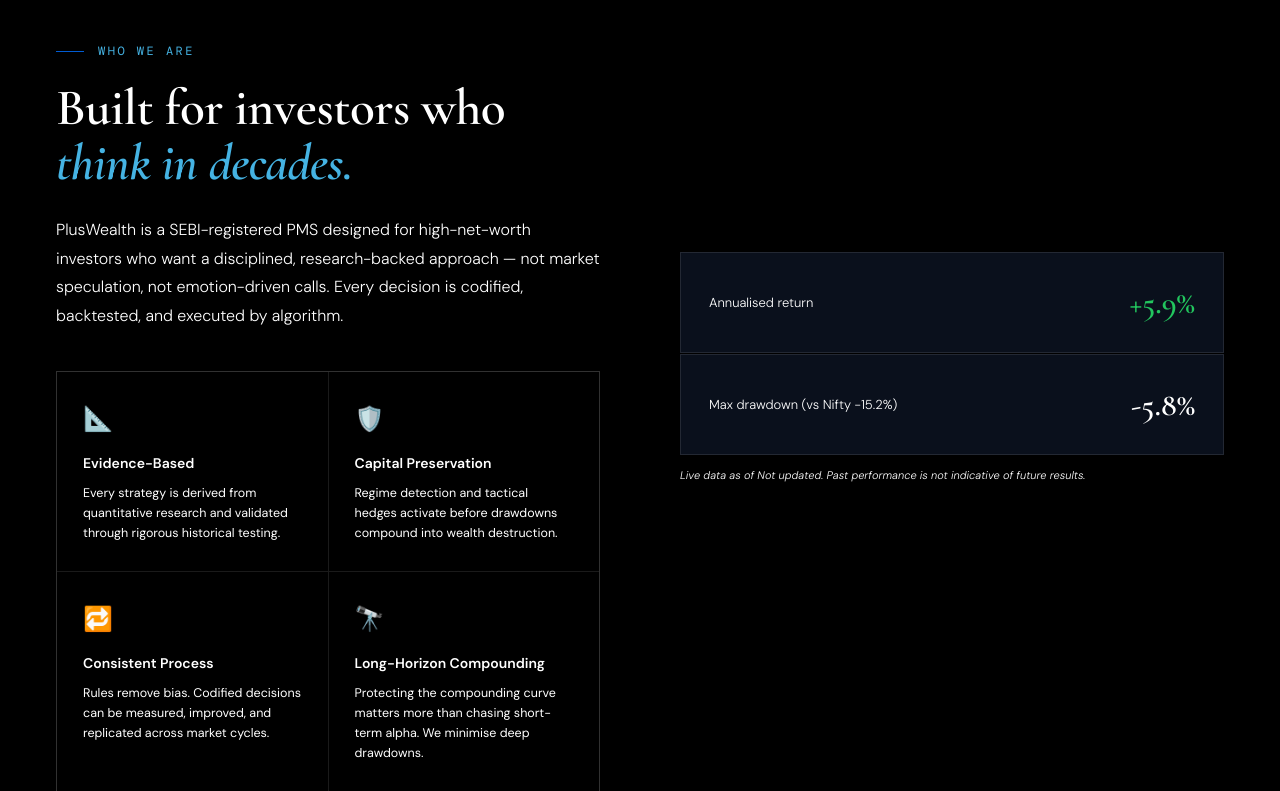
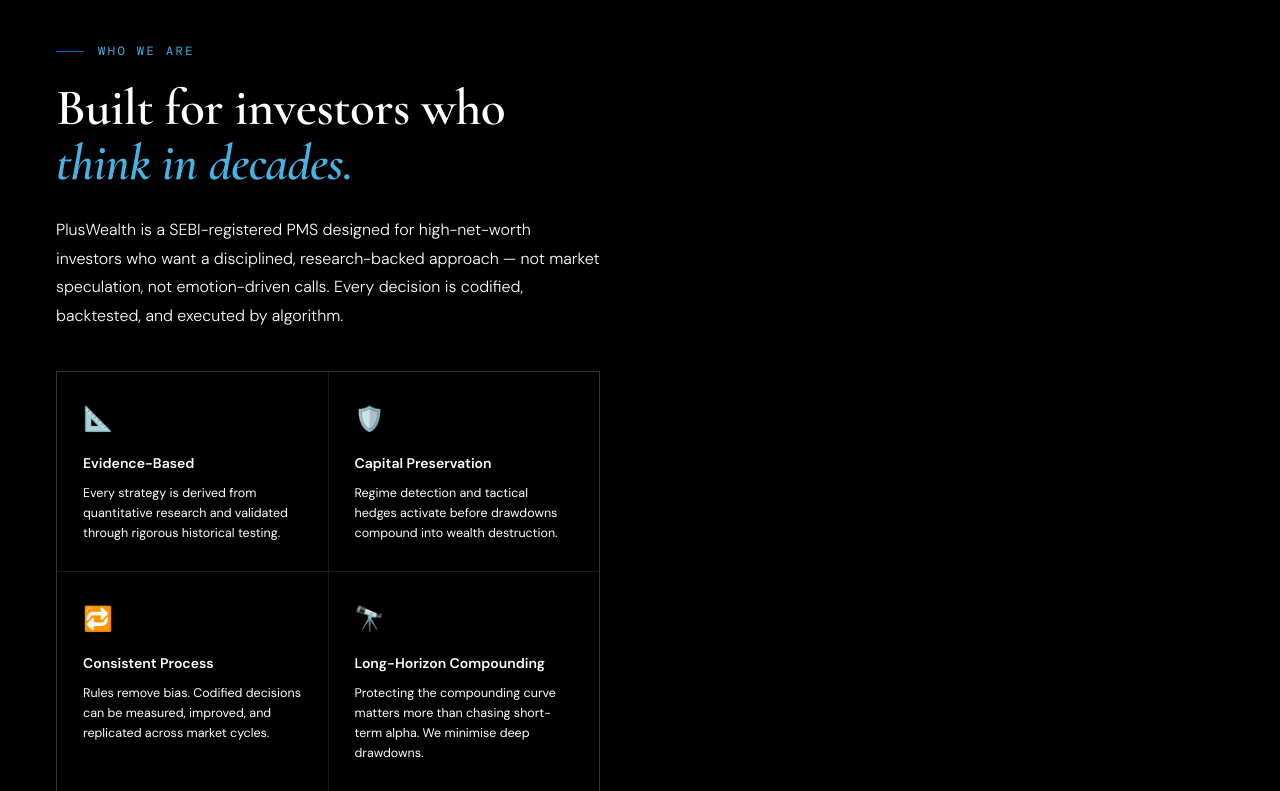
Before and after one commit to mishrakm/pw-pms, a PHP site: page /about.php in a window 1280 px wide. Shown: the part 68-859 px from the top of the page. Run offline with PHP 8.4, Linux system fonts and the light colour scheme; data comes from the database, SQL or seed files in the repository; data that the repository does not hold is empty.

Commit message:
remove max drawdown abd returns
Co-authored-by: Copilot <copilot@github.com>

```diff
--- a/about.php
+++ b/about.php
@@ -4,11 +4,12 @@ include 'header.php';
 
 require_once __DIR__ . '/includes/db_config.php';
 
-$annualizedReturn = '+5.9%';
-$niftyReturn = '+0.0%';
-$latestDataDate = 'Not updated';
-$maxDrawdown = '-5.8%';
-$benchmarkDrawdown = '-15.2%';
+
+// $annualizedReturn = '+5.9%';
+// $niftyReturn = '+0.0%';
+// $latestDataDate = 'Not updated';
+// $maxDrawdown = '-5.8%';
+// $benchmarkDrawdown = '-15.2%';
 
 try {
   $conn = get_db_connection();
@@ -25,21 +26,21 @@ try {
       $value = htmlspecialchars(trim($metric['metric_value'] ?? ''), ENT_QUOTES);
       $benchmark = htmlspecialchars(trim($metric['benchmark_value'] ?? ''), ENT_QUOTES);
 
-      if ($key === 'annualized_return' && $value !== '') {
-        $annualizedReturn = $value;
-      }
-      if ($key === 'nifty_return' && $value !== '') {
-        $niftyReturn = $value;
-      }
-      if ($key === 'max_drawdown' && $value !== '') {
-        $maxDrawdown = $value;
-      }
-      if ($key === 'max_drawdown' && $benchmark !== '') {
-        $benchmarkDrawdown = $benchmark;
-      }
-      if ($key === 'latest_data_date' && $value !== '') {
-        $latestDataDate = $value;
-      }
+      // if ($key === 'annualized_return' && $value !== '') {
+      //   $annualizedReturn = $value;
+      // }
+      // if ($key === 'nifty_return' && $value !== '') {
+      //   $niftyReturn = $value;
+      // }
+      // if ($key === 'max_drawdown' && $value !== '') {
+      //   $maxDrawdown = $value;
+      // }
+      // if ($key === 'max_drawdown' && $benchmark !== '') {
+      //   $benchmarkDrawdown = $benchmark;
+      // }
+      // if ($key === 'latest_data_date' && $value !== '') {
+      //   $latestDataDate = $value;
+      // }
     }
   }
 } catch (Throwable $e) {
@@ -83,6 +84,7 @@ try {
       </div>
 
       <div style="padding-top:210px;">
+        <!--
         <div class="stat-stack reveal d2">
           <div class="stat-row">
             <div class="stat-row-label">Annualised return</div>
@@ -93,9 +95,11 @@ try {
             <div class="stat-row-val w"><?= $maxDrawdown ?></div>
           </div>
         </div>
+
         <div style="font-size:11px;color:var(--slate);margin-top:12px;font-style:italic;line-height:1.6;">
           Live data as of <?= $latestDataDate ?>. Past performance is not indicative of future results.
         </div>
+        -->
       </div>
     </div>
   </div>
```
Also changed, not shown: 1 other file.
